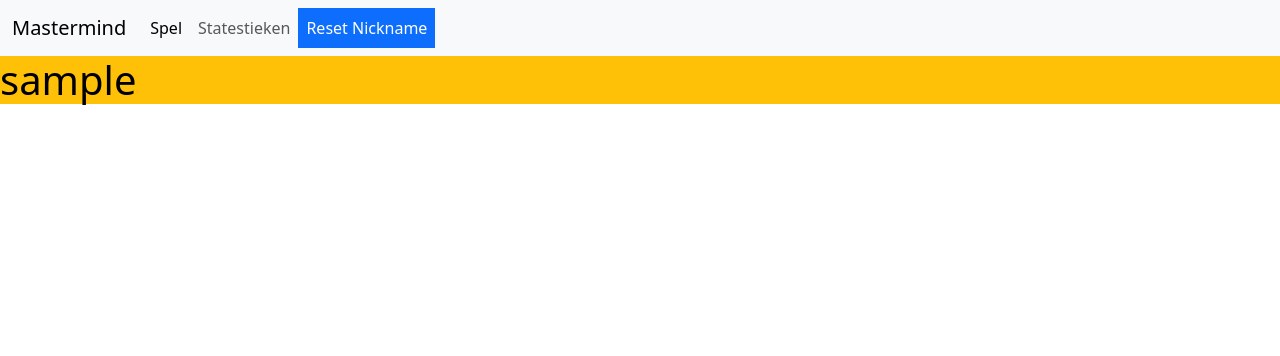
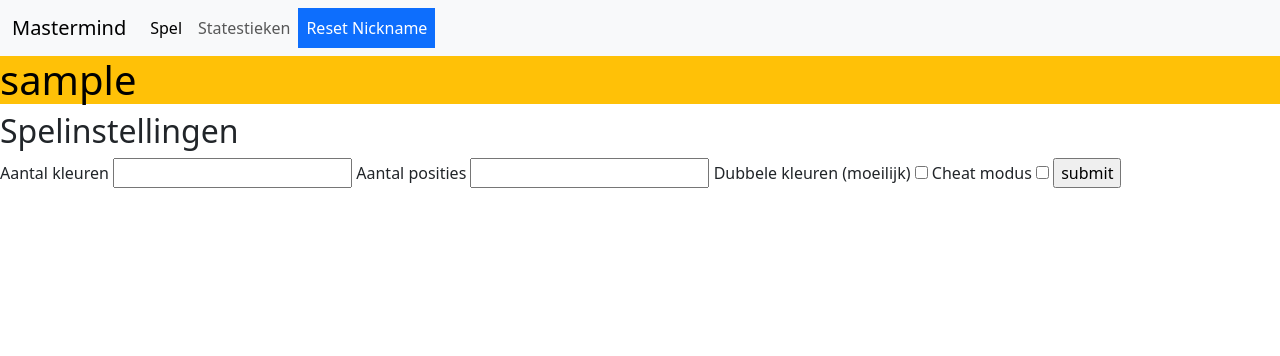
Before and after one commit to DerFranz33/python-herkansing-code, a Flask app: page /game/ in a window 1280 px wide. Shown: the top 356 px of the page. Run offline with Flask 3, Linux system fonts and the light colour scheme; the visitor is signed in with stand-in values (Sample User, id 1).

Commit message:
just html form for game settings

```diff
--- a/mastermind-VM/templates/game.html
+++ b/mastermind-VM/templates/game.html
@@ -2,4 +2,22 @@
 {% block title %}Mastermind{% endblock %}
 {% block content %}
     <h1 class="text-bg-warning">{{nickname}}</h1>
+    <h2>Spelinstellingen</h2>
+    <form action="#" method="POST">
+        <label for="number_of_colours">Aantal kleuren</label>
+        <input type="number" name="number_of_colours">
+
+        <label for="number_of_positions">Aantal posities</label>
+        <input type="number" name="number_of_positions">
+
+        <label for="doubles_allowed">Dubbele kleuren (moeilijk)</label>
+        <input type="checkbox" name="doubles_allowed">
+
+        <label for="cheat_modus">Cheat modus</label>
+        <input type="checkbox" name="cheat_modus">
+
+
+
+        <input type="submit" value="submit">
+    </form>
 {% endblock %}
```
